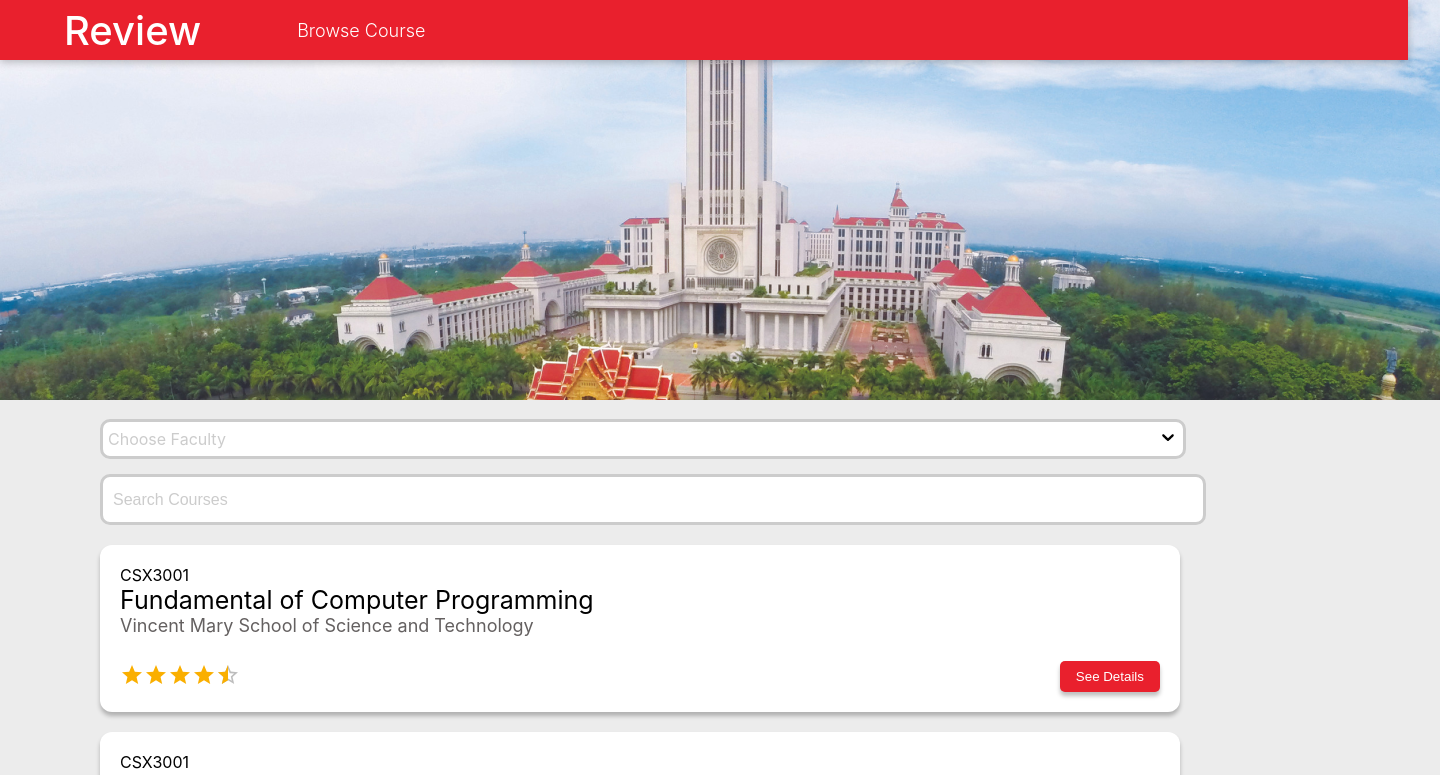
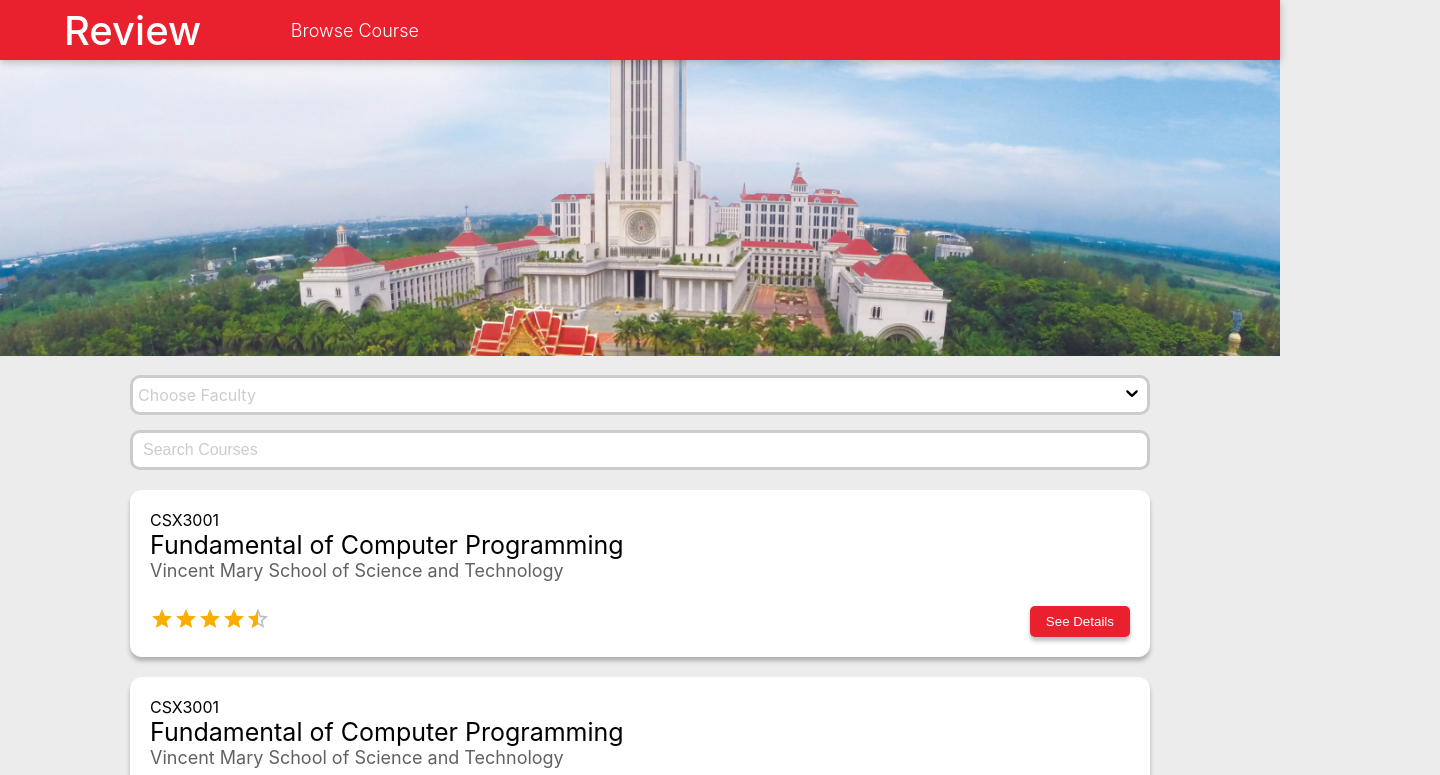
Before and after one commit to Vibolrottanaseng/student-review, a React (Create React App) app: page / in a window 1280 px wide. Shown: the top 775 px of the page, 1440 px wide, since content can reach past the window. Built offline with nearby package versions, Linux system fonts and the light colour scheme.

Commit message:
updated image to fit

```diff
--- a/src/App.css
+++ b/src/App.css
@@ -8,7 +8,7 @@
 
 }
 
-.image {
+.image-container .image {
   max-width: 100%;
   margin: auto;
 }
--- a/src/App.js
+++ b/src/App.js
@@ -2,15 +2,16 @@ import React from "react";
 import { Routes, Route } from 'react-router-dom';
 import BrowseCourse from "./BrowseCourse.js";
 import ReviewForm from "./ReviewForm.js";
+import './App.css';
 
 
 function App() {
   return (
     <div className="App">
-    <Routes>
+      <Routes>
         <Route path="/" element={<BrowseCourse />} />
         <Route path="form" element={<ReviewForm />} />
-    </Routes>
+      </Routes>
     </div>
   );
 }
--- a/src/BrowseCourse.js
+++ b/src/BrowseCourse.js
@@ -22,7 +22,7 @@ function BrowseCourse() {
   return (
     <Fragment>
       <Header />
-      <div className="image=container">
+      <div className="image-container">
         <img className="image" src={abac} alt="abac" />
       </div>
       <main>
--- a/src/Components/UI/searchBar.css
+++ b/src/Components/UI/searchBar.css
@@ -20,6 +20,7 @@
   }
 
   .search input {
+    height: 40px;
     width: 100%;
     margin: auto;
     margin-top: 15px;
@@ -29,7 +30,6 @@
     justify-content: center;
     font-size: 16px;
     padding: 10px;
-    height: 25px;
   }
 
   .search input::placeholder{
```
